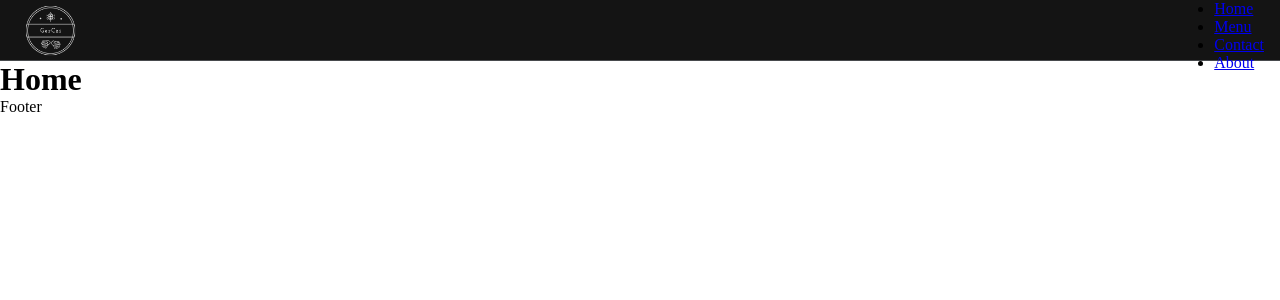
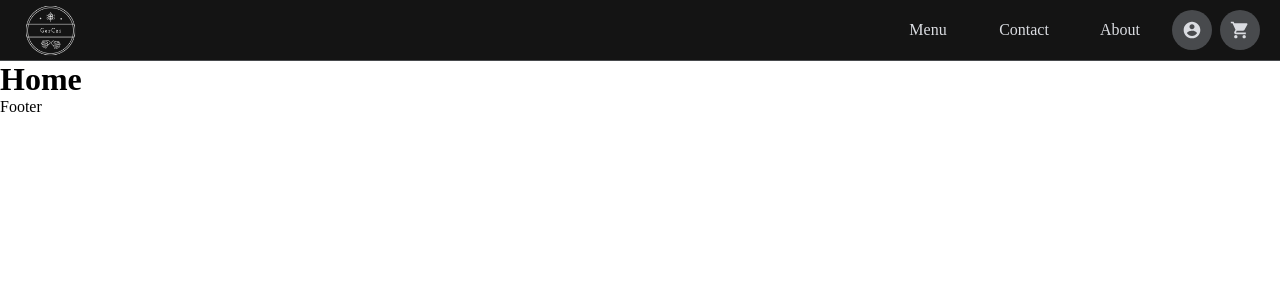
Before and after one commit to AkosCzifra/gerczi-frontend, a React (Create React App) app: page / in a window 1280 px wide. Shown: the top 300 px of the page. Built offline with nearby package versions, Linux system fonts and the light colour scheme.

Commit message:
implemented NavItems

```diff
--- a/src/components/navbar/NavItems.js
+++ b/src/components/navbar/NavItems.js
@@ -1,15 +1,23 @@
 import React from 'react';
+import styled from 'styled-components'
 
-import NavItem from './NavItem'
 
-const NavItems = (props) => {
+
+const StyledUl = styled.ul`
+  max-width: 100%;
+  height: 100%;
+  display: flex;
+  justify-content: flex-end;
+  list-style: none;
+  margin: 0;
+  padding: 0;
+  `
+
+function NavItems(props) {
     return (
-        <ul>
-            <NavItem url="/">Home</NavItem>
-            <NavItem url="/menu">Menu</NavItem>
-            <NavItem url="/contact">Contact</NavItem>
-            <NavItem url="/about">About</NavItem>
-        </ul>
+        <StyledUl>
+            {props.children}
+        </StyledUl>
     )
 }
 
```
